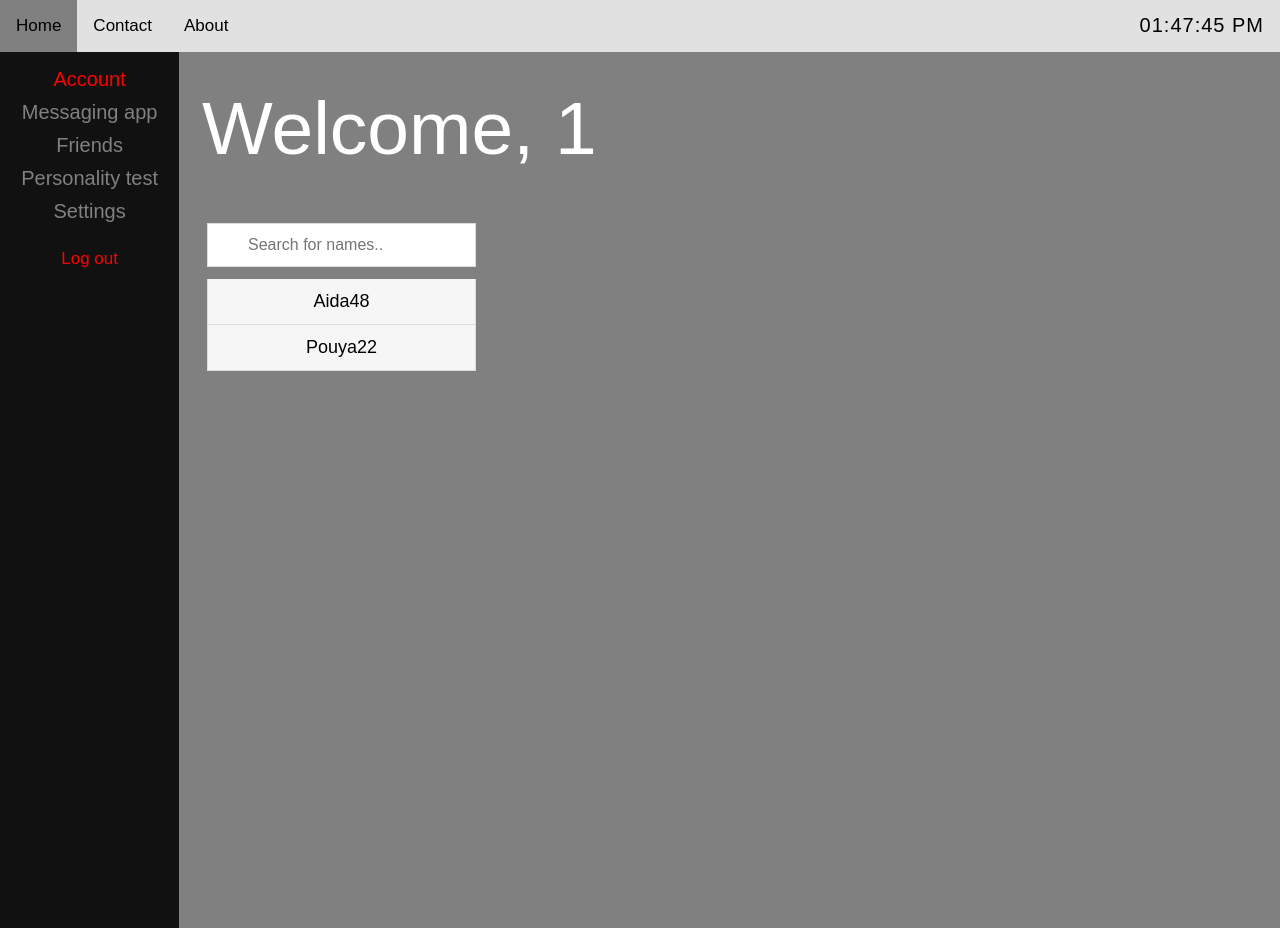
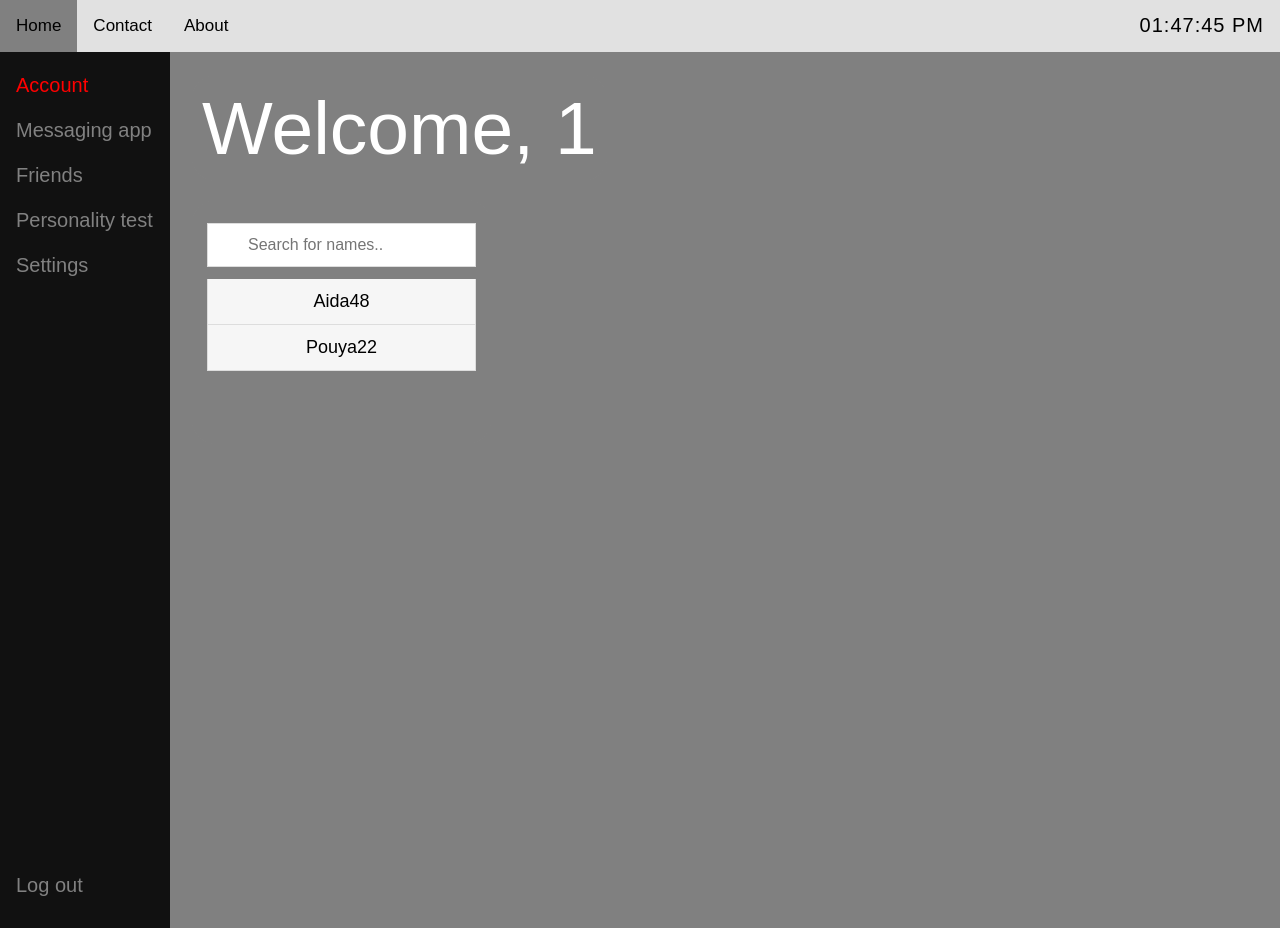
Before and after one commit to Pouya-Abikari/Project, a Flask app: page /account in a window 1280 px wide. Run offline with Flask 2, Linux system fonts and the light colour scheme; a user stored in the database is signed in; data comes from the database, SQL or seed files in the repository.

Commit message:
Update style_account.css

```diff
--- a/static/style_account.css
+++ b/static/style_account.css
@@ -284,13 +284,9 @@ span.psw {
 }
 
 #click1 {
-  color: red;
-  font-size:17px;
-  text-align: center;
-  padding: 16px 16px;
-  outline: none;
-  border: none;
-  cursor: pointer;
+  position:fixed;
+  float:bottom;
+  bottom:15px;
 }
 
 #myInput {
@@ -329,7 +325,7 @@ span.psw {
 
 .sidebar {
   height: 100%;
-  width: 14%;
+  width: 170px;
   position: fixed;
   z-index: 1;
   top: 52px;
@@ -340,7 +336,8 @@ span.psw {
 }
 
 .sidebar a {
-  font-family:sans-serif:
+  text-align: left;
+  font-family:sans-serif;
   padding: 6px 8px 6px 16px;
   text-decoration: none;
   margin-bottom:10px;
```
